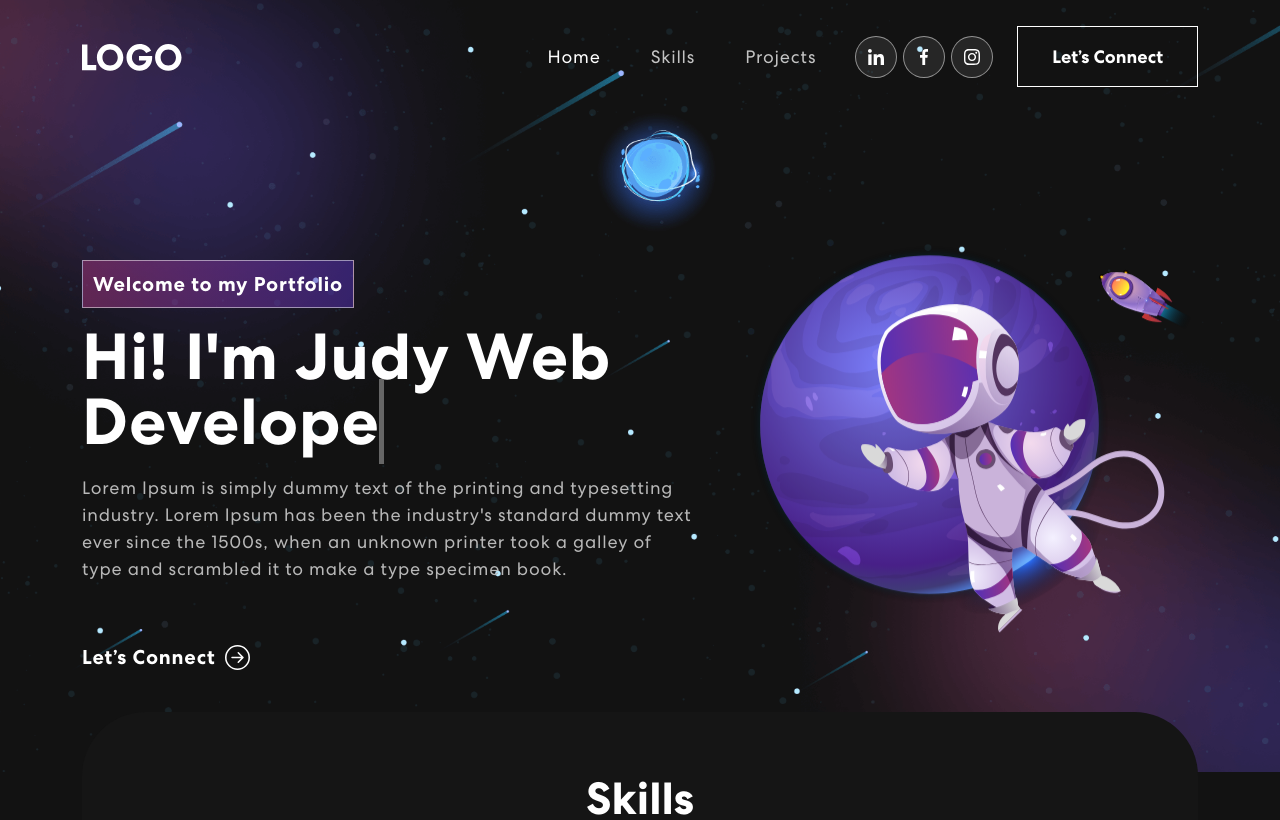
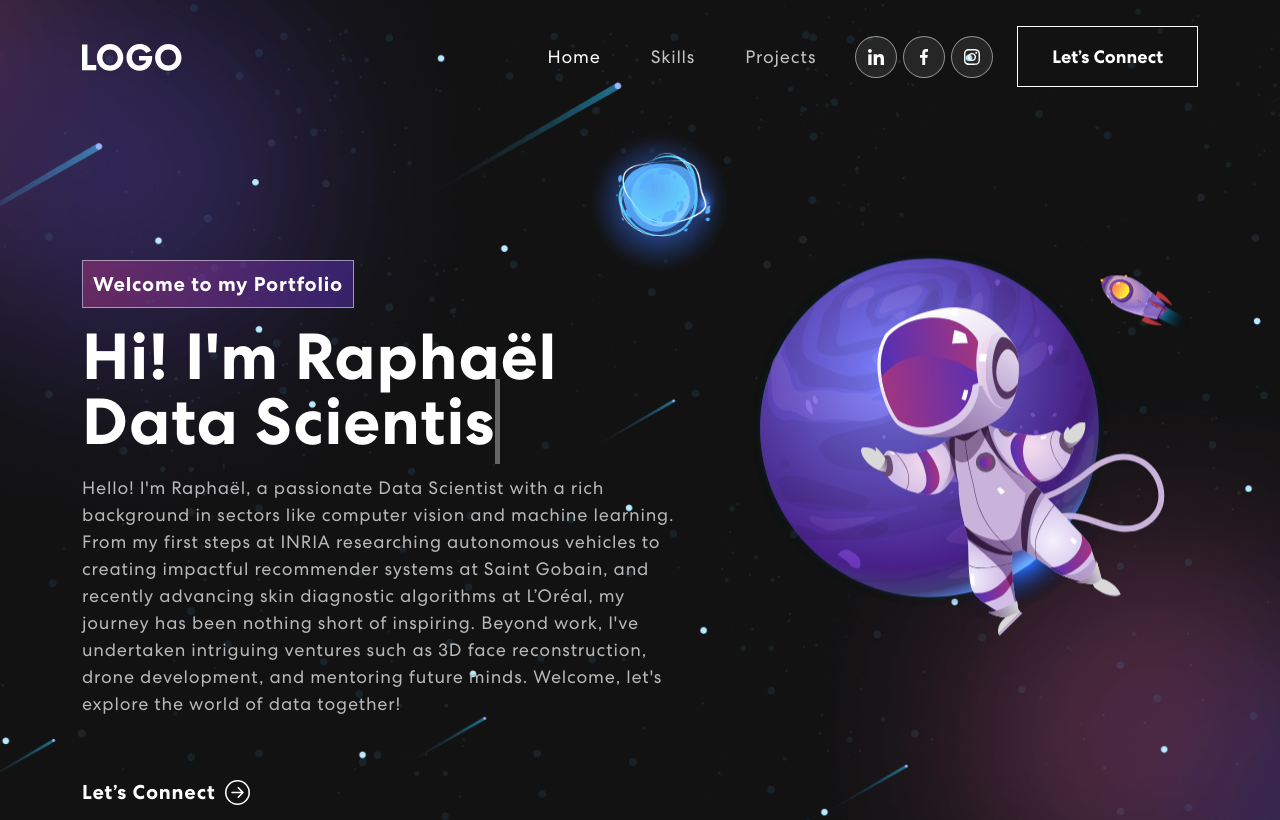
Before and after one commit to rjaisw12/project-react, a React (Create React App) app: page / in a window 1280 px wide. Shown: the top 820 px of the page. Built offline with nearby package versions, Linux system fonts and the light colour scheme; no server answers.

Commit message:
update front

```diff
--- a/src/components/Banner.js
+++ b/src/components/Banner.js
@@ -11,7 +11,7 @@ export const Banner = () => {
   const [text, setText] = useState('');
   const [delta, setDelta] = useState(300 - Math.random() * 100);
   const [index, setIndex] = useState(1);
-  const toRotate = [ "Web Developer", "Web Designer", "UI/UX Designer" ];
+  const toRotate = [ "Data Scientist" ];
   const period = 2000;
 
   useEffect(() => {
@@ -56,8 +56,8 @@ export const Banner = () => {
               {({ isVisible }) =>
               <div className={isVisible ? "animate__animated animate__fadeIn" : ""}>
                 <span className="tagline">Welcome to my Portfolio</span>
-                <h1>{`Hi! I'm Judy`} <span className="txt-rotate" dataPeriod="1000" data-rotate='[ "Web Developer", "Web Designer", "UI/UX Designer" ]'><span className="wrap">{text}</span></span></h1>
-                  <p>Lorem Ipsum is simply dummy text of the printing and typesetting industry. Lorem Ipsum has been the industry's standard dummy text ever since the 1500s, when an unknown printer took a galley of type and scrambled it to make a type specimen book.</p>
+                <h1>{`Hi! I'm Raphaël`} <span className="txt-rotate" dataPeriod="1000" data-rotate='[ "Data Scientist"]'><span className="wrap">{text}</span></span></h1>
+                  <p>Hello! I'm Raphaël, a passionate Data Scientist with a rich background in sectors like computer vision and machine learning. From my first steps at INRIA researching autonomous vehicles to creating impactful recommender systems at Saint Gobain, and recently advancing skin diagnostic algorithms at L’Oréal, my journey has been nothing short of inspiring. Beyond work, I've undertaken intriguing ventures such as 3D face reconstruction, drone development, and mentoring future minds. Welcome, let's explore the world of data together!</p>
                   <button onClick={() => console.log('connect')}>Let’s Connect <ArrowRightCircle size={25} /></button>
               </div>}
             </TrackVisibility>
--- a/src/components/NavBar.js
+++ b/src/components/NavBar.js
@@ -50,7 +50,7 @@ export const NavBar = () => {
             </Nav>
             <span className="navbar-text">
               <div className="social-icon">
-                <a href="#"><img src={navIcon1} alt="" /></a>
+                <a href="https://www.linkedin.com/in/raphael-jaiswal/"><img src={navIcon1} alt="Linkedin Icon" /></a>
                 <a href="#"><img src={navIcon2} alt="" /></a>
                 <a href="#"><img src={navIcon3} alt="" /></a>
               </div>
```
Also changed, not shown: public/manifest.json.
